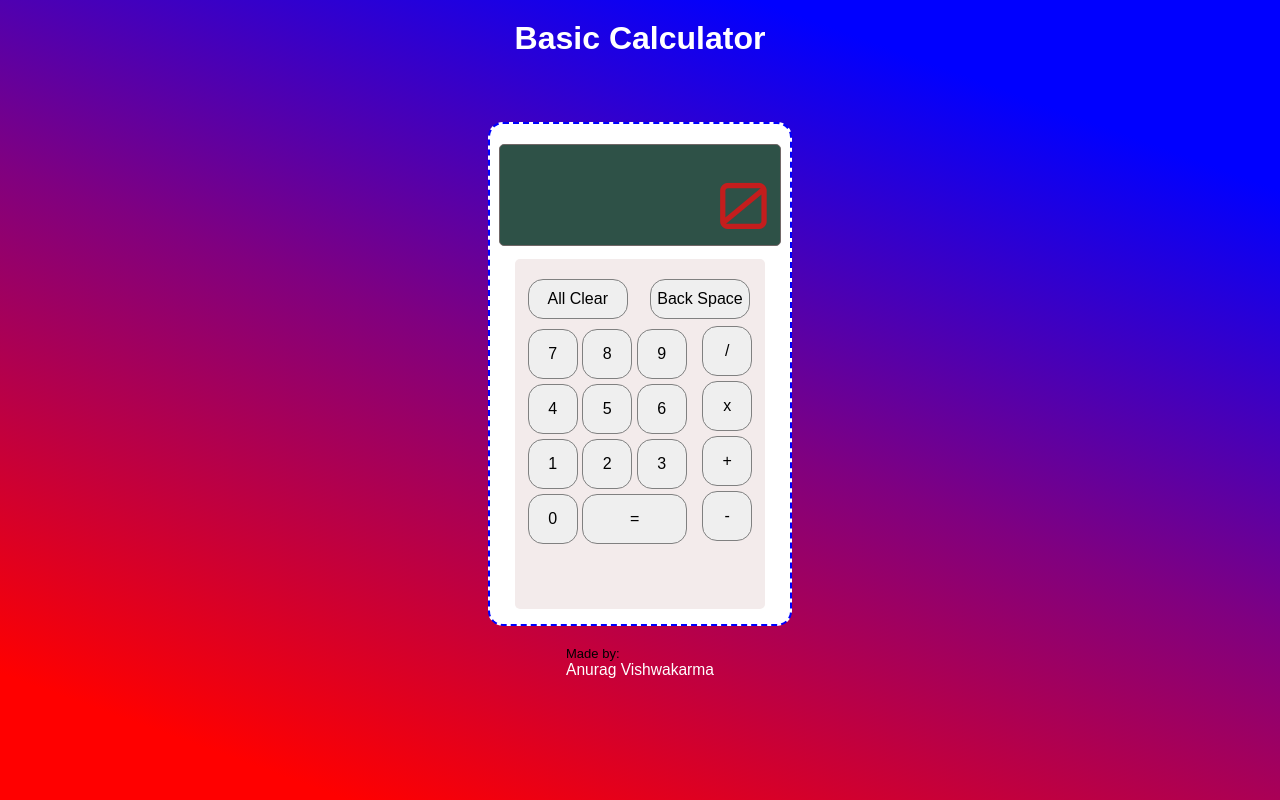
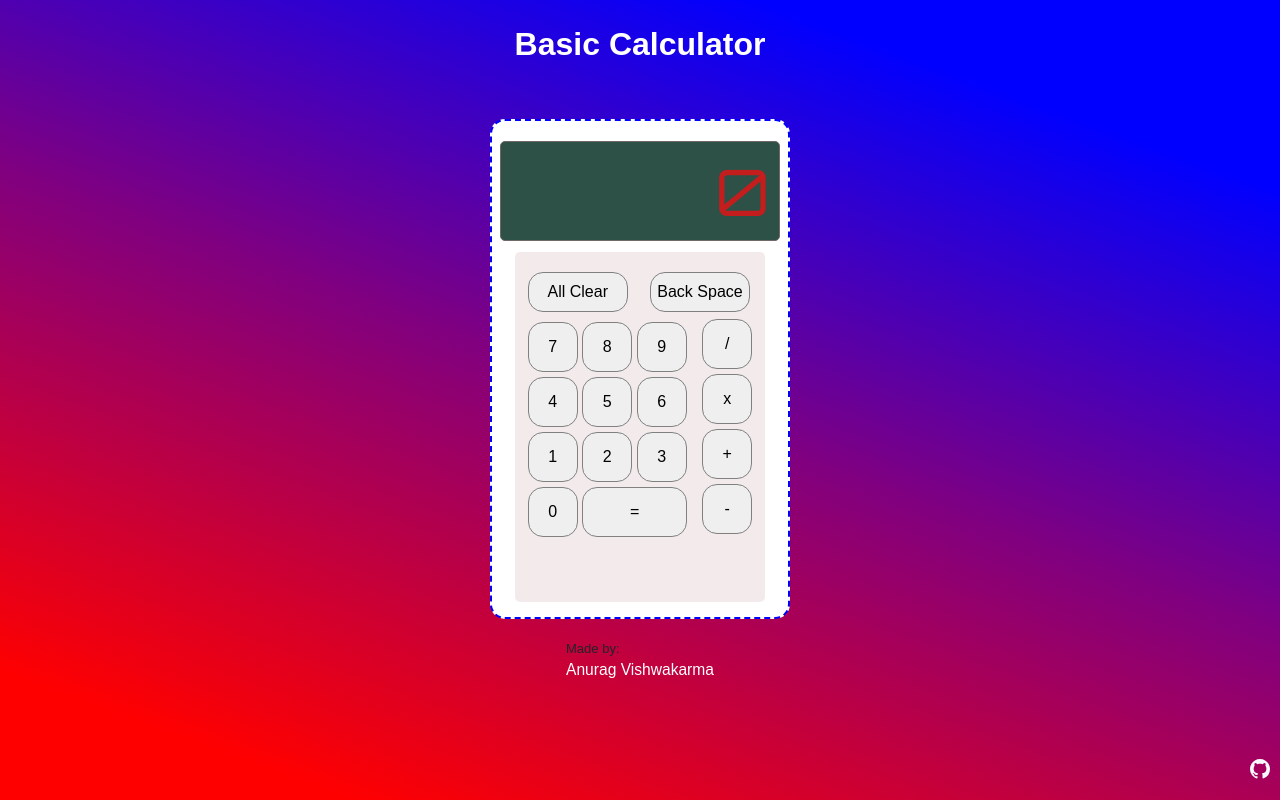
Before and after one commit to vishanurag/basicCalculator, a plain HTML site: page index.html in a window 1280 px wide. Drawn offline with nearby package versions, Linux system fonts and the light colour scheme.

Commit message:
Added GitHub link in webpage.

```diff
--- a/index.html
+++ b/index.html
@@ -5,14 +5,11 @@
     <meta http-equiv="X-UA-Compatible" content="IE=edge">
     <meta name="viewport" content="width=device-width, initial-scale=1.0">
     <title>Basic-Calculator</title>
+    <link href="https://cdn.jsdelivr.net/npm/bootstrap@5.3.0/dist/css/bootstrap.min.css" rel="stylesheet" integrity="sha384-9ndCyUaIbzAi2FUVXJi0CjmCapSmO7SnpJef0486qhLnuZ2cdeRhO02iuK6FUUVM" crossorigin="anonymous">
     <link rel="stylesheet" href="style.css">
 
 </head>
-
-
 <body class="body">
-
-
     <div class="header">
         Basic Calculator
     </div>
@@ -76,7 +73,11 @@
         </div>
     </div>
 
-
+    <a class="openSourceLink text-light" href="https://github.com/vishanurag/basicCalculator">
+        <svg xmlns="http://www.w3.org/2000/svg" width="20" height="20" fill="currentColor" class="bi bi-github" viewBox="0 0 16 16">
+            <path d="M8 0C3.58 0 0 3.58 0 8c0 3.54 2.29 6.53 5.47 7.59.4.07.55-.17.55-.38 0-.19-.01-.82-.01-1.49-2.01.37-2.53-.49-2.69-.94-.09-.23-.48-.94-.82-1.13-.28-.15-.68-.52-.01-.53.63-.01 1.08.58 1.23.82.72 1.21 1.87.87 2.33.66.07-.52.28-.87.51-1.07-1.78-.2-3.64-.89-3.64-3.95 0-.87.31-1.59.82-2.15-.08-.2-.36-1.02.08-2.12 0 0 .67-.21 2.2.82.64-.18 1.32-.27 2-.27.68 0 1.36.09 2 .27 1.53-1.04 2.2-.82 2.2-.82.44 1.1.16 1.92.08 2.12.51.56.82 1.27.82 2.15 0 3.07-1.87 3.75-3.65 3.95.29.25.54.73.54 1.48 0 1.07-.01 1.93-.01 2.2 0 .21.15.46.55.38A8.012 8.012 0 0 0 16 8c0-4.42-3.58-8-8-8z"/>
+          </svg>
+    </a>
 
          <!-- Made by ANURAG VISHWAKARMA.... -->
 
--- a/style.css
+++ b/style.css
@@ -149,3 +149,9 @@
         color: white;
         border-color: wheat;
     }
+
+    .openSourceLink {
+        position: absolute;
+        bottom: 20px;
+        right: 10px;
+    }
```
